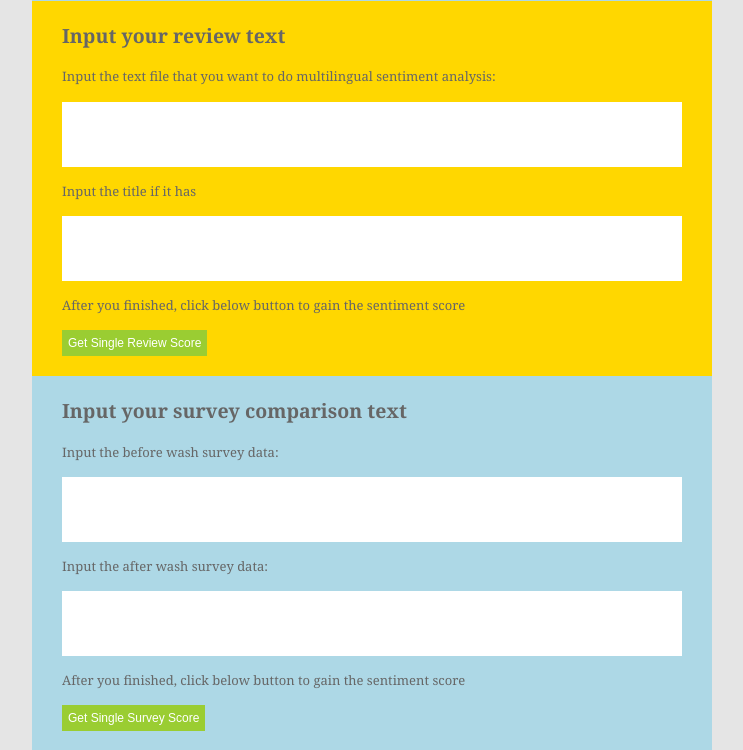
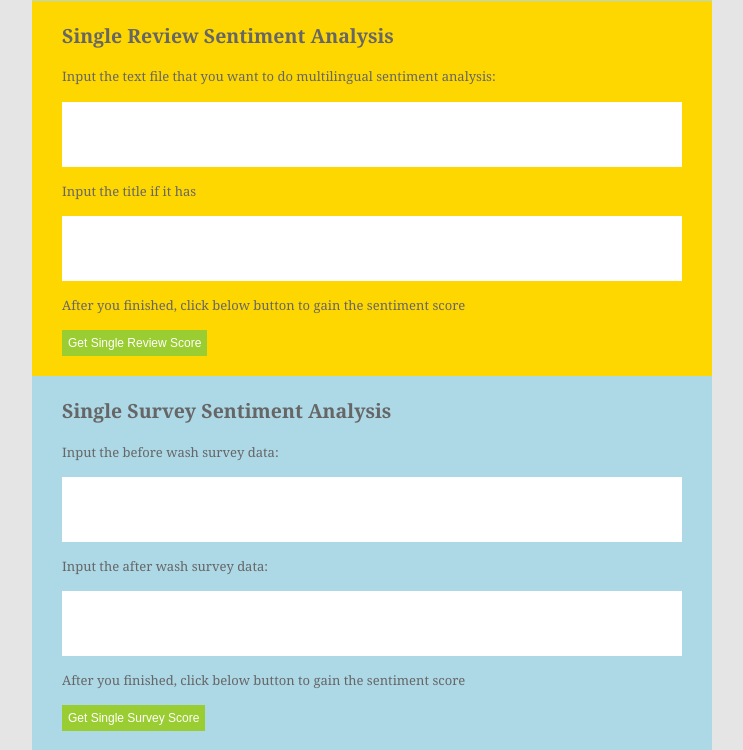
Before and after one commit to ya2366/unilever_nlp_capstone, a Flask app: page /sentiment_analysis_multilingual in a window 1280 px wide. Shown: the part 925-1675 px from the top of the page, without its empty margins (388-1131 px from the left). Run offline with Flask 2, Linux system fonts and the light colour scheme; parts of the project's set-up code (start-up, migrations or seed data) failed here and were passed over.

Commit message:
multi_senti silght adjust to html page

```diff
--- a/WebApp/templates/multi_senti.html
+++ b/WebApp/templates/multi_senti.html
@@ -71,7 +71,7 @@ Description: A two-column, fixed-width template.
       </div>
 
       <div class="boxed" style="background-color:gold">
-        <h2>Input your review text</h2>
+        <h2>Single Review Sentiment Analysis</h2>
         <form method="POST" action="/get_senti_infor">
             <p>Input the text file that you want to do multilingual sentiment analysis: </p>
             <input type="text" name="text" style="width:96%;height:40px;border:none;padding:2%;font:15px/20px sans-serif;">
@@ -83,7 +83,7 @@ Description: A two-column, fixed-width template.
       </div>
 
       <div class="boxed" style="background-color:lightblue">
-        <h2>Input your survey comparison text</h2>
+        <h2>Single Survey Sentiment Analysis</h2>
         <form method="POST" action="/survey_senti">
             <p>Input the before wash survey data: </p>
             <input type="text" name="before_sur" style="width:96%;height:40px;border:none;padding:2%;font:15px/20px sans-serif;">
```
Also changed, not shown: 1 other file.
